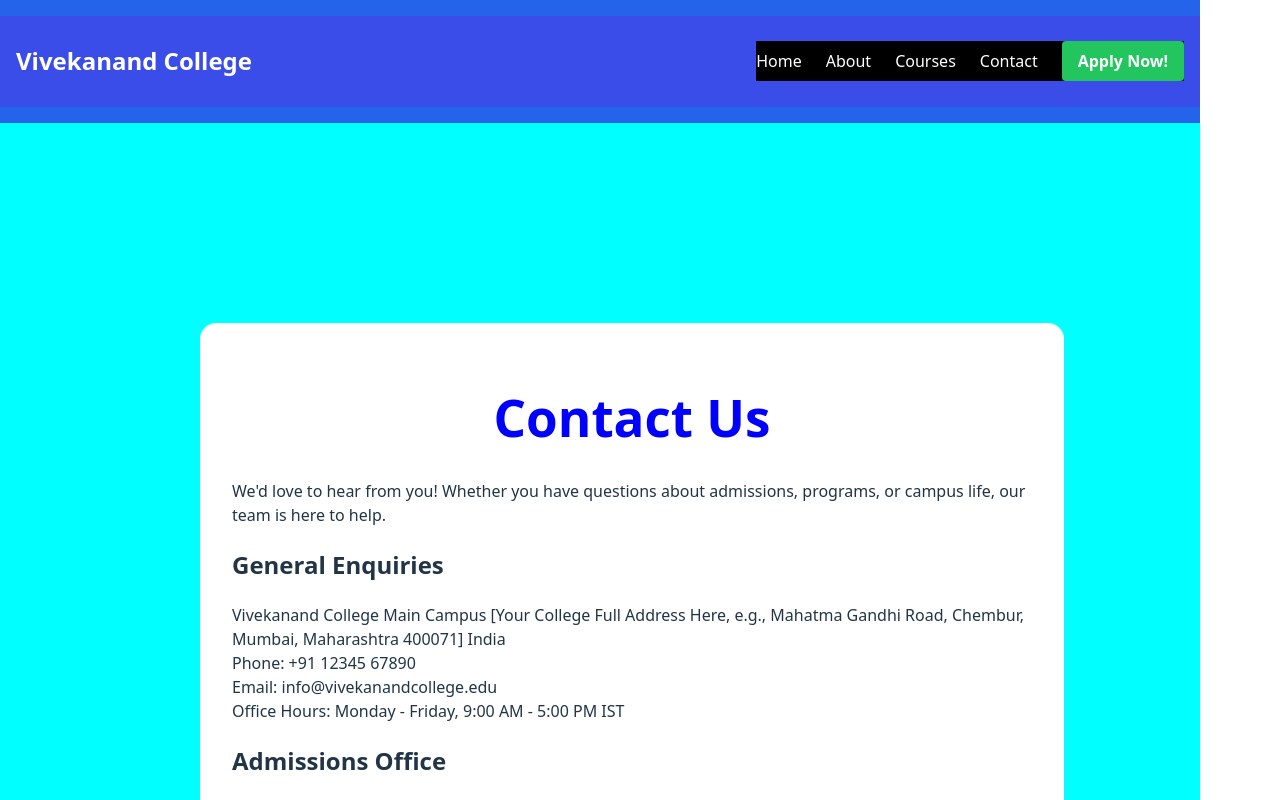
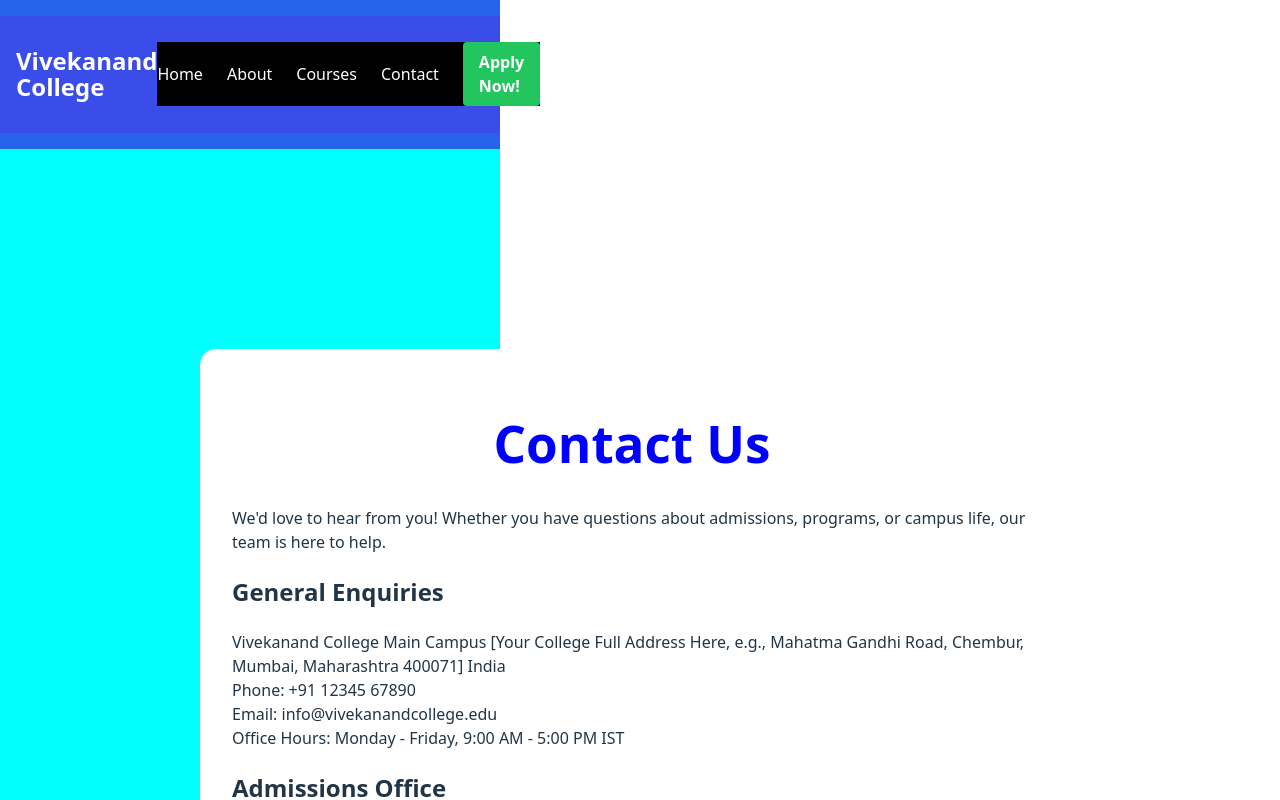
Before and after one commit to AmishaPatil15/vck-ojt, a React (Vite) app: page /contact in a window 1280 px wide. Shown: the top 800 px of the page. Built offline with nearby package versions, Linux system fonts and the light colour scheme.

Commit message:
eleventh commit

```diff
--- a/src/Pages/ContactPages.css
+++ b/src/Pages/ContactPages.css
@@ -1,6 +1,6 @@
   .Da{
     background-color: aqua;
-    width: 1200px;
+    width: 500px;
   }
   .contact{
    background-color: white ;
```
